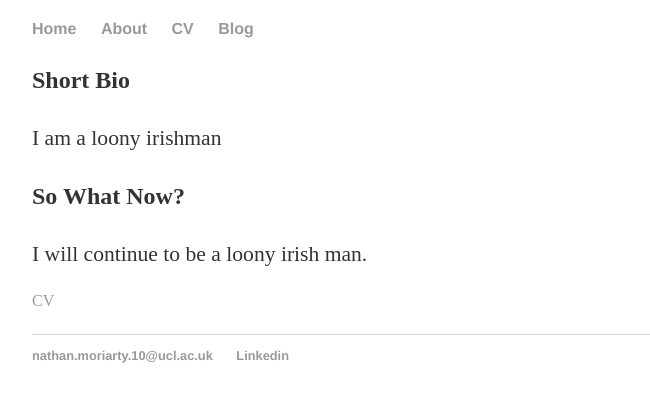
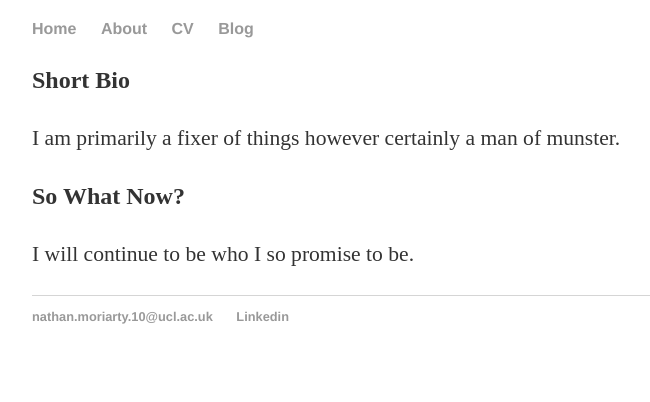
Before and after one commit to robodempsey/robodempsey.github.io, a Jekyll site: the page built from about/index.html, in a window 1280 px wide. Shown: the top 402 px of the page, without its empty margins (32-682 px from the left). Built offline with Jekyll 4.4.1, drawn with Linux system fonts in a browser that asks for light colours.

Commit message:
Altered about page

```diff
--- a/about/index.html
+++ b/about/index.html
@@ -8,12 +8,10 @@ title: Nathan Moriarty
 <div class="blurb">
 	<body>
 	<p><b>Short Bio</b></p>
-  <p style="font-size:1.35em">I am a loony irishman</p>
+  <p style="font-size:1.35em">I am primarily a fixer of things however certainly a man of munster.</p>
 
   <p><b>So What Now?</b></p>
-  <p style="font-size:1.35em">I will continue to be a loony irish man.</p>
-
-  <a href="/cv">CV</a>
+  <p style="font-size:1.35em">I will continue to be who I so promise to be.</p>
   <p> </p>
   </body>
 </div><!-- /.blurb -->
```
